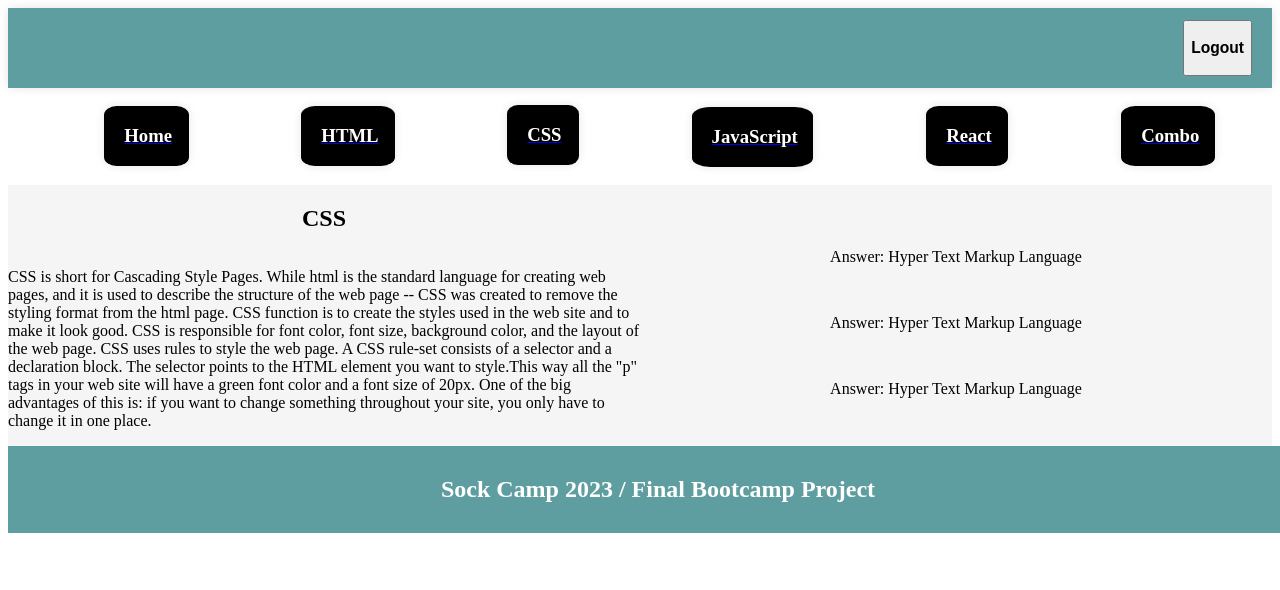
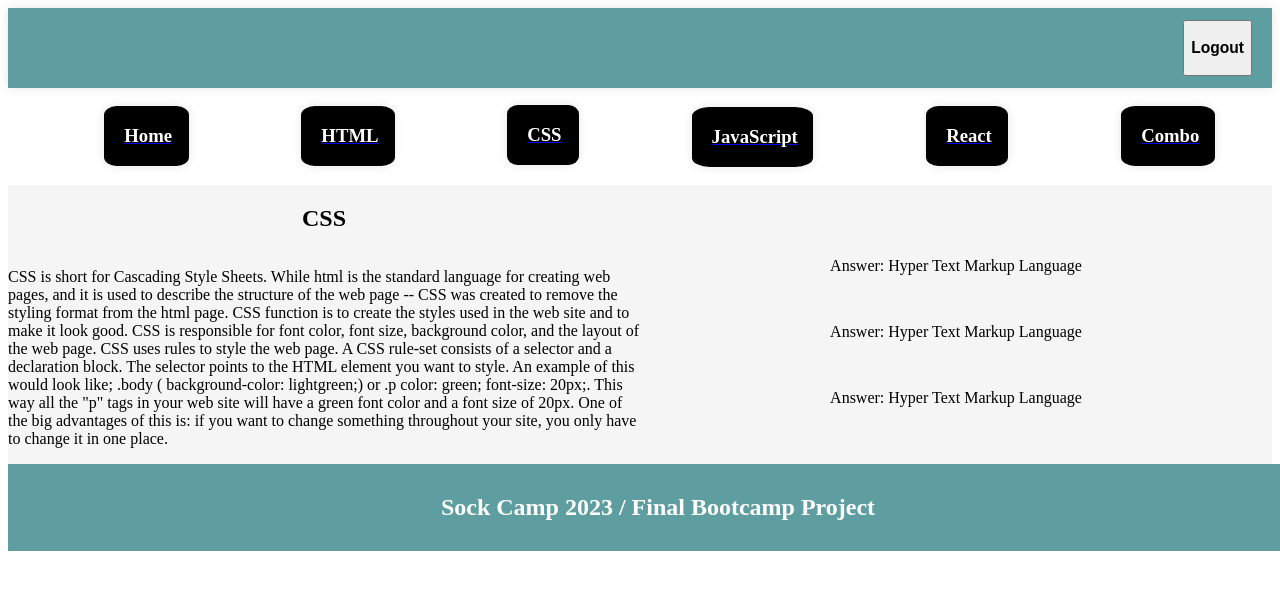
Before and after one commit to eecmanny/sockCamp, a React (Vite) app in the folder client/: page /css in a window 1280 px wide. Shown: the top 590 px of the page. Built offline with nearby package versions, Linux system fonts and the light colour scheme.

Commit message:
update README and added questions and answers to questionSeeds.json file

```diff
--- a/client/src/components/Css/Css.jsx
+++ b/client/src/components/Css/Css.jsx
@@ -6,12 +6,12 @@ const Css = () => {
       <div className="css">
         <div className="css-container1">
           <h2>CSS</h2>
-          <p>CSS is short for Cascading Style Pages. While html is the standard language for creating web pages, and it is used to
+          <p>CSS is short for Cascading Style Sheets. While html is the standard language for creating web pages, and it is used to
             describe the structure of the web page -- CSS was created to remove the styling format from the html page.  CSS function is
              to create the styles used in the web site and to make it look good.
             CSS is responsible for font color, font size, background color, and the layout of the web page.
             CSS uses rules to style the web page.  A CSS rule-set consists of a selector and a declaration block. The selector points to the HTML element you want to style.
-            {/* An example of this would look like;  body ( background-color: lightgreen;)  or p '{color: green; font-size: 20px;}. */}
+            An example of this would look like;  .body ( background-color: lightgreen;)  or .p color: green; font-size: 20px;.
 
              This way all the "p" tags in your web site will have a green
             font color and a font size of 20px. One of the big advantages of this is: if you want to change something throughout your site, you only have to change it in one place.
```
Also changed, not shown: 1 other file (tests, documents, lock files or other folders).
